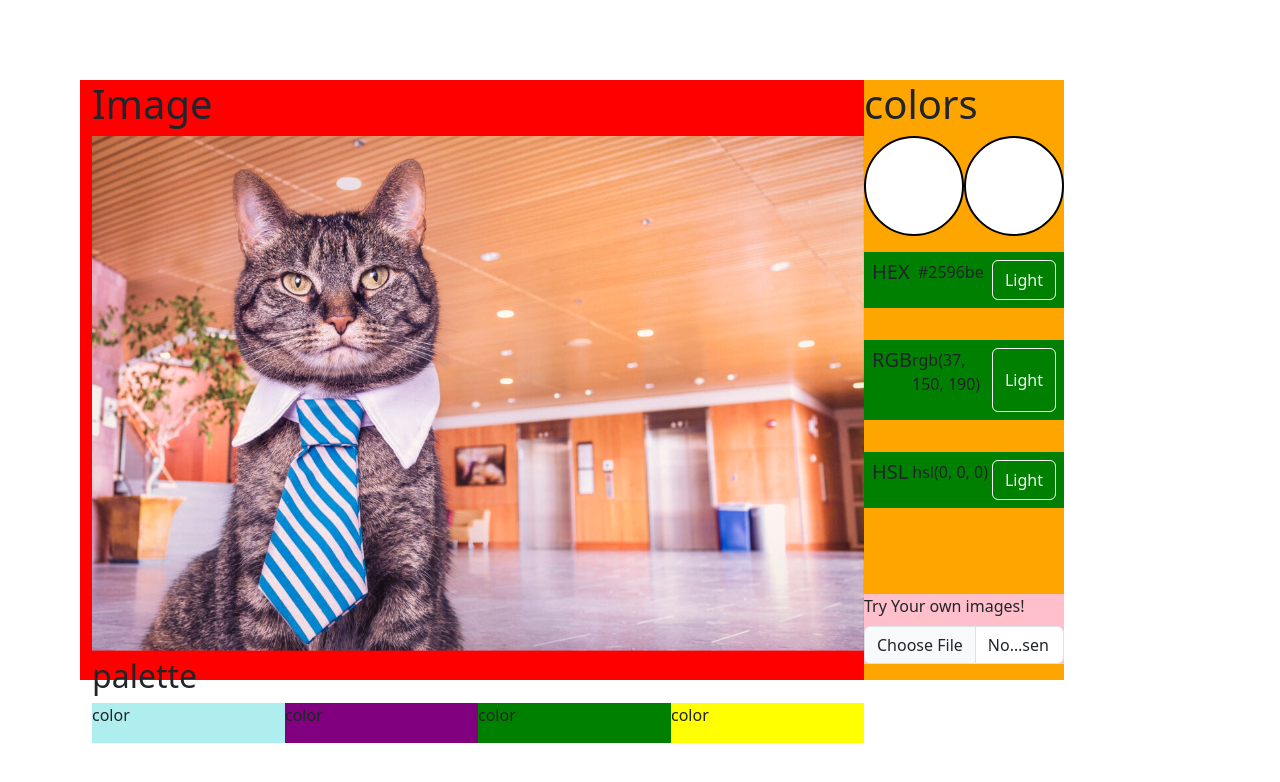
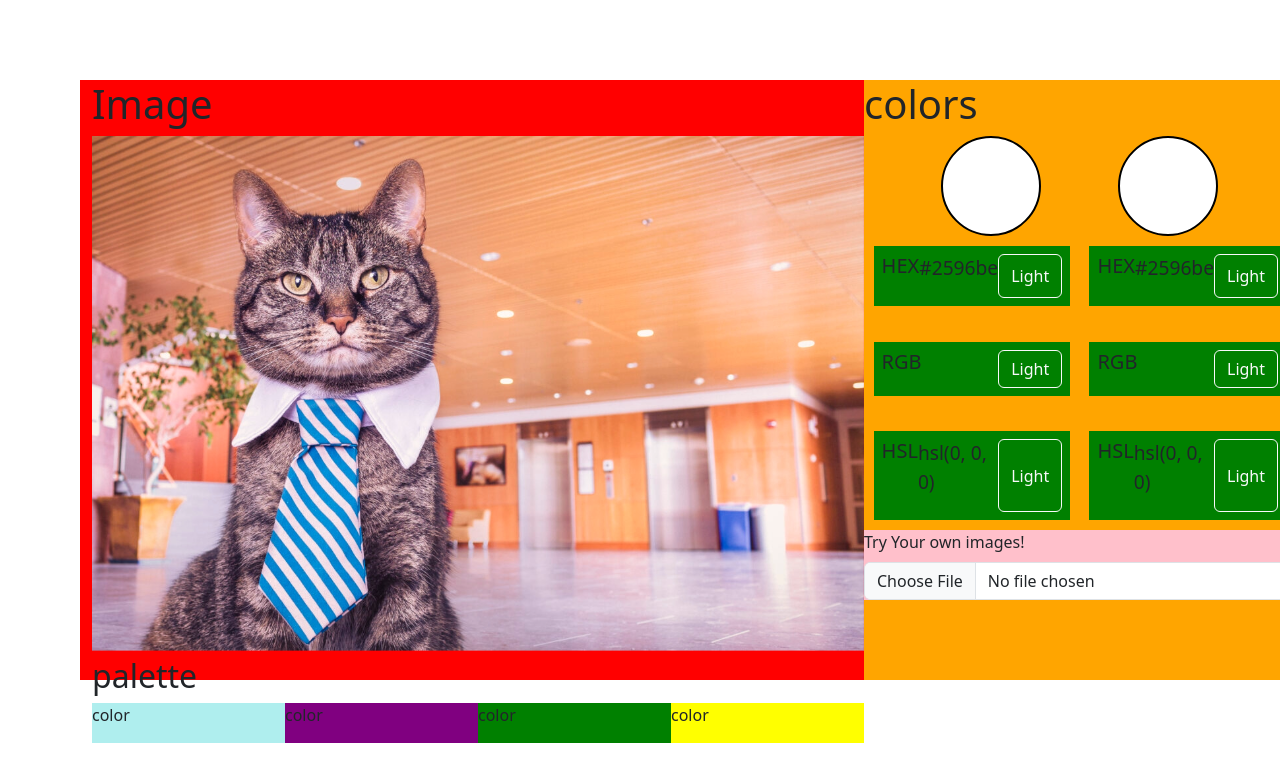
Before and after one commit to MOGARRR/ColorFinder, a React (Vite) app: page / in a window 1280 px wide. Shown: the top 782 px of the page. Built offline with nearby package versions, Linux system fonts and the light colour scheme.

Commit message:
Refactor/Feat: Add rgb values to ColorRangeTypes component to be displayed

```diff
--- a/src/App.css
+++ b/src/App.css
@@ -30,7 +30,10 @@
   background-color: green;
   display: flex;
   justify-content: space-between;
-  margin-top: 1em;
+  margin: .5em;
+  font-size: larger;
+
+
 }
 
 .fileHolder {
@@ -40,6 +43,10 @@
 .palette {
   background-color: grey;
   height: 5vh;
+  display: flex;
+}
+
+.colorInfo{
   display: flex;
 }
 
--- a/src/App.tsx
+++ b/src/App.tsx
@@ -67,7 +67,11 @@ function App() {
         <section className="colorSection">
           <h1>colors</h1>
           <ColorViewers hoverColor={hover} selectedColor={selected} />
-          <ColorRangeTypes />
+          <div className="colorInfo">
+            <ColorRangeTypes rgb={hover} />
+            <ColorRangeTypes rgb={selected} />
+          </div>
+
           <ImageFileDrop />
         </section>
       </div>
--- a/src/components/ColorRangeTypes.tsx
+++ b/src/components/ColorRangeTypes.tsx
@@ -2,7 +2,11 @@ import React from 'react'
 import Button from "react-bootstrap/Button";
 import Stack from "react-bootstrap/Stack";
 
-const ColorRangeTypes = () => {
+interface ColorRangeTypesProps {
+  rgb: string;
+}
+
+const ColorRangeTypes:React.FC<ColorRangeTypesProps> = ({rgb}) => {
   return (
      <Stack gap={3}>
             <div className=" colorType p-2">
@@ -12,7 +16,7 @@ const ColorRangeTypes = () => {
             </div>
             <div className=" colorType p-2">
               <h5>RGB</h5>
-              <p>rgb(37, 150, 190)</p>
+              <p>{rgb}</p>
               <Button variant="outline-light">Light</Button>
             </div>
             <div className=" colorType p-2">
```
